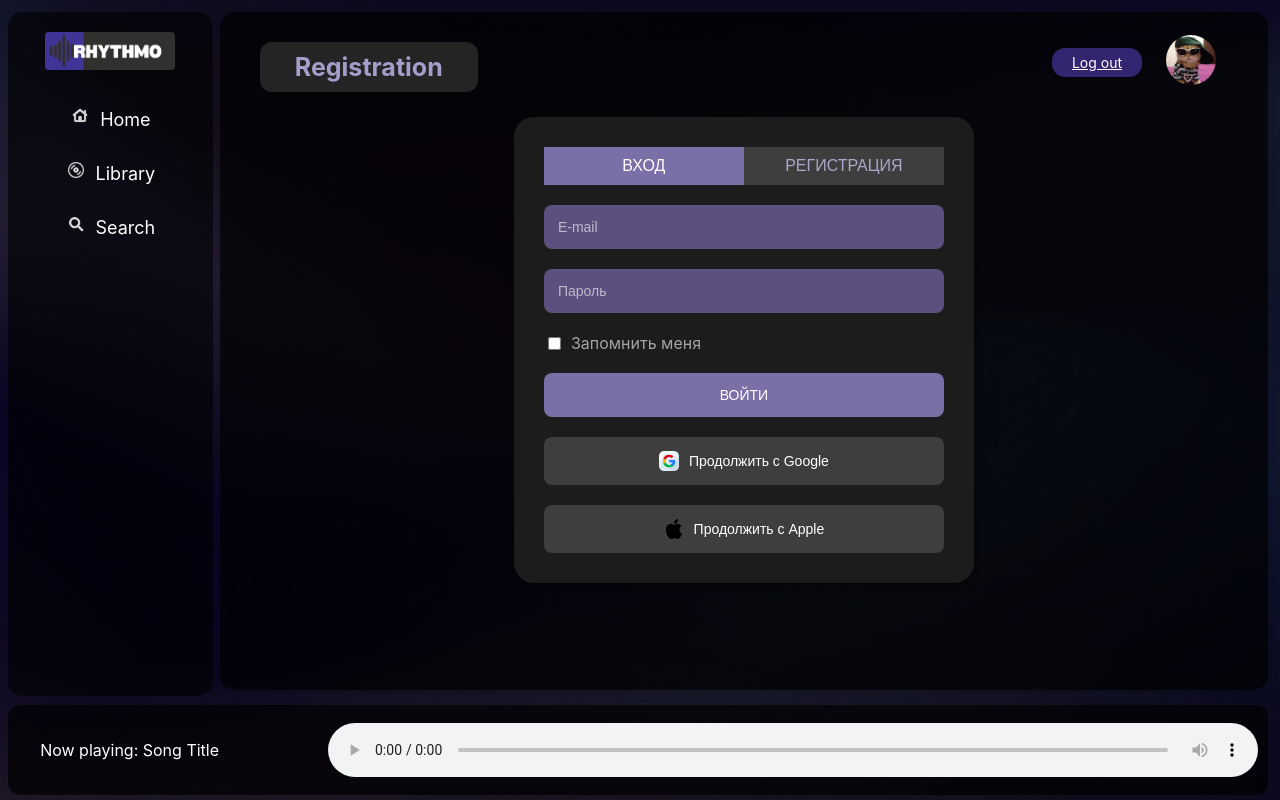
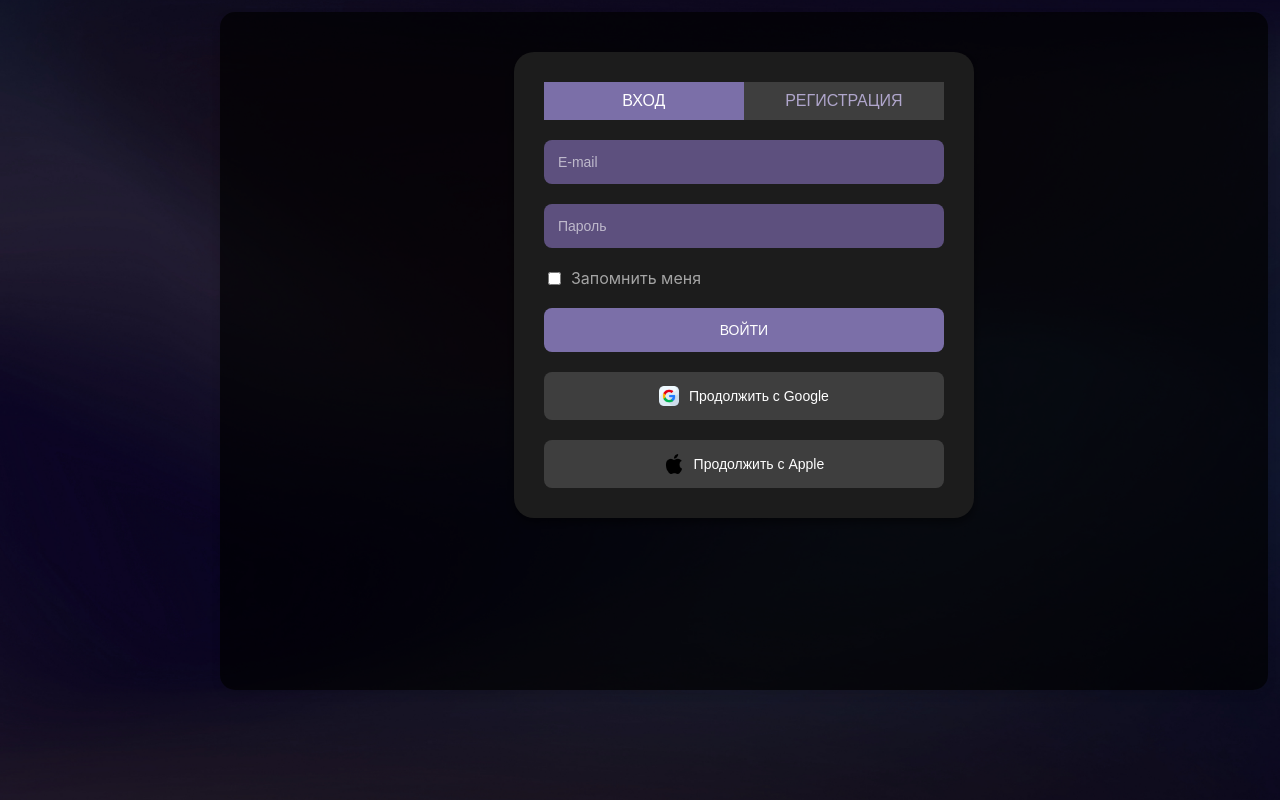
Before and after one commit to anastainty/Rhythmo-FrontEnd, a React (Create React App) app: page /registration in a window 1280 px wide. Built offline with nearby package versions, Linux system fonts and the light colour scheme.

Commit message:
changed the layout of the registration and login pages

```diff
--- a/src/App.js
+++ b/src/App.js
@@ -1,35 +1,39 @@
-import React from 'react';
-import { BrowserRouter as Router, Routes, Route, Link } from 'react-router-dom';
+import React, { useState } from 'react';
+import { BrowserRouter as Router, Routes, Route, Link, useLocation } from 'react-router-dom';
 import Sidebar from './components/Sidebar';
 import Player from './components/Player';
 import Home from './pages/Home';
 import Library from './pages/Library';
 import Search from './pages/Search';
 import Profile from './pages/Profile';
-import PageTitle from './components/PageTitle'; // Импортируйте PageTitle
+import PageTitle from './components/PageTitle';
 import Registration from './pages/Registration';
 import './App.scss';
 
 const App = () => {
+  const location = useLocation();
+  const isRegistrationPage = location.pathname === '/registration';
+
   return (
-    <Router>
     <div className="app-container">
-        {/* Боковая панель навигации */}
-        <Sidebar />
-
-        {/* Основной контент */}
-        <div className="content-container">
+      {!isRegistrationPage && <Sidebar />}
+      <div
+        className={`content-container ${isRegistrationPage ? 'registration-style' : ''}`}
+      >
+        {!isRegistrationPage && (
           <div className="profile-header">
-            <PageTitle /> {/* Заголовок страницы */}
-            <li> <Link to = "/registration" className="logout-button"> Log out</Link></li>
+            <PageTitle />
+            <li>
+              <Link to="/registration" className="logout-button">Log out</Link>
+            </li>
             <Link to="/pages/profile">
               <img src="/profile-picture.jpg" alt="Profile" className="profile-picture" />
             </Link>
-
           </div>
+        )}
 
         <Routes>
-            <Route path='/pages/profile' element={<Profile />} />
+          <Route path="/pages/profile" element={<Profile />} />
           <Route path="/" element={<Home />} />
           <Route path="/library" element={<Library />} />
           <Route path="/search" element={<Search />} />
@@ -37,11 +41,15 @@ const App = () => {
         </Routes>
       </div>
 
-        {/* Плеер внизу */}
-        <Player />
+      {!isRegistrationPage && <Player />}
     </div>
-    </Router>
   );
 };
 
-export default App;
+const AppWrapper = () => (
+  <Router>
+    <App />
+  </Router>
+);
+
+export default AppWrapper;
```
Lines whose indentation alone changed are shown as unchanged.
